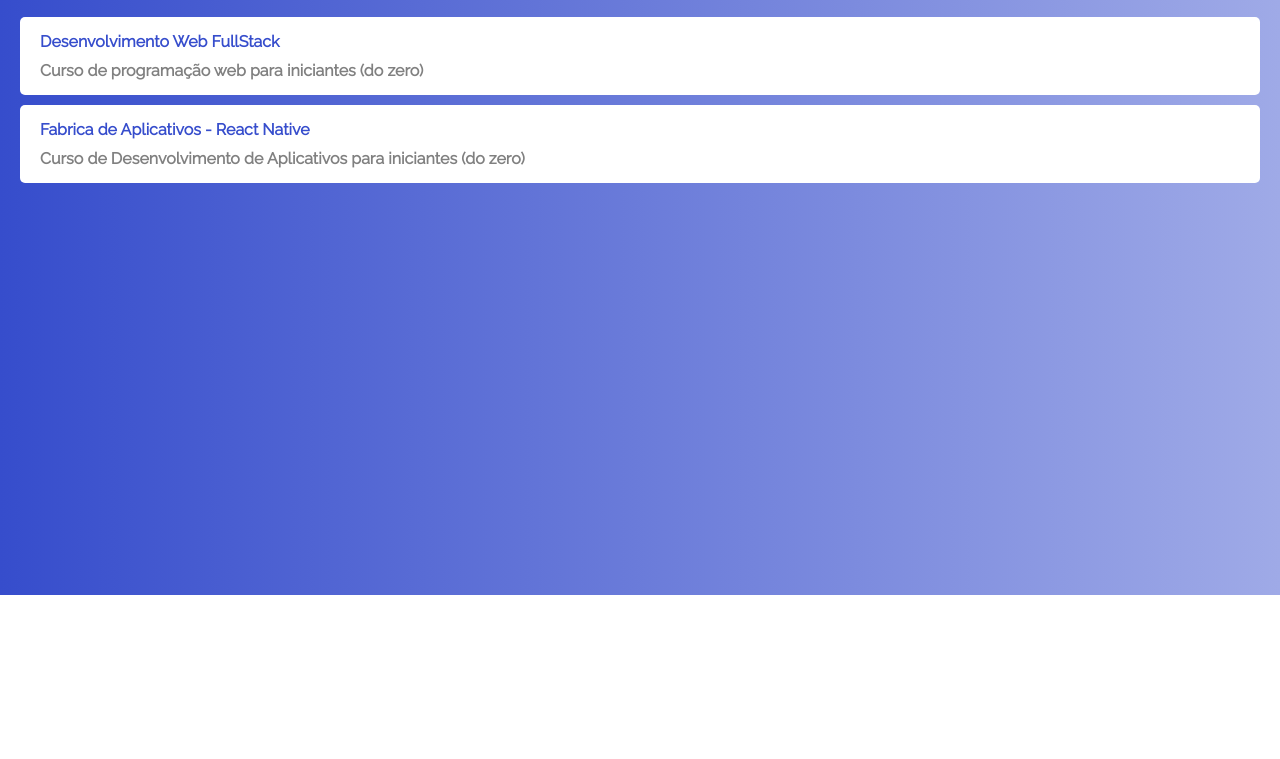
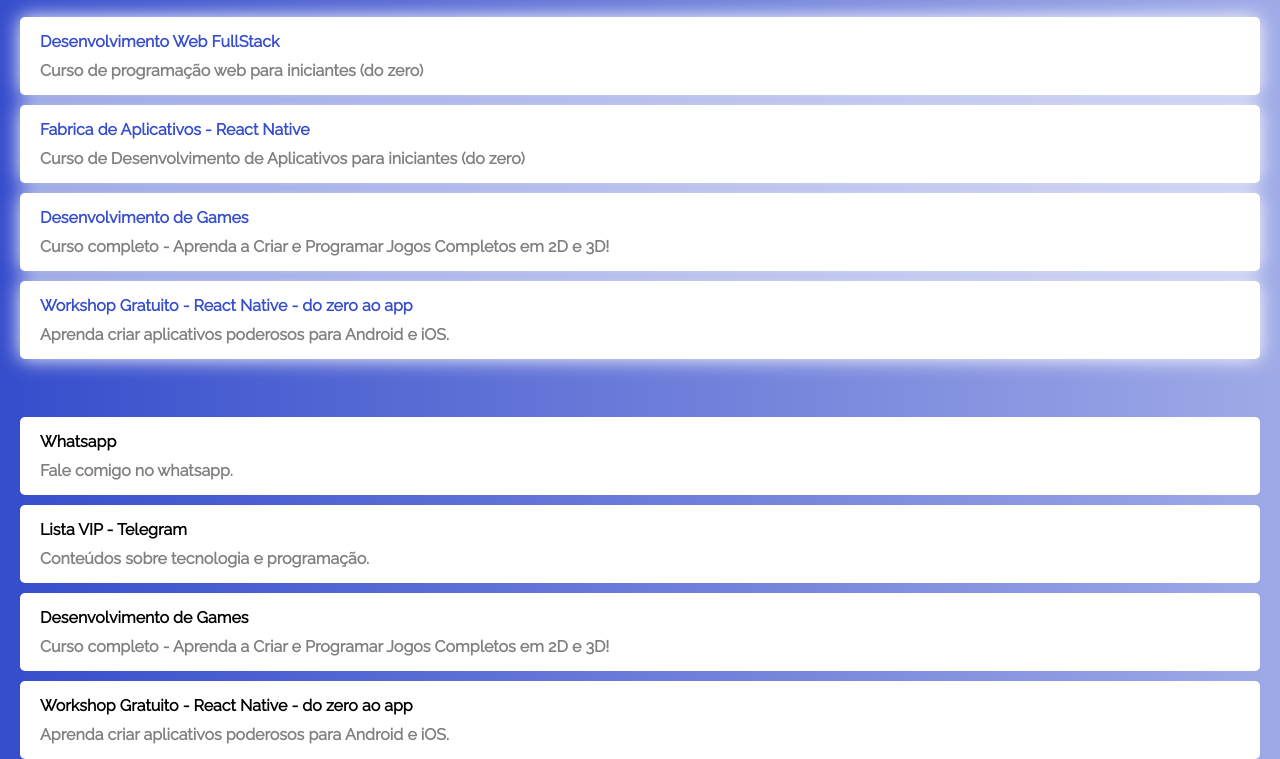
Before and after one commit to brudoliveira/brudoliveira.github.io, a plain HTML site: page index.html in a window 1280 px wide. Shown: the part 225-984 px from the top of the page. Before the commit the page ends 820 px from the top, so only its background shows below. Drawn offline with Linux system fonts and the light colour scheme.

Commit message:
Adding more buttons

```diff
--- a/css/style.css
+++ b/css/style.css
@@ -64,6 +64,7 @@
     text-decoration: none;
     color: rgb(54,77,204);
     font-weight: bold;
+    box-shadow: 0 0 20px white;
 
 }
 .links-list li a span {
@@ -71,3 +72,28 @@
     color: gray;
     margin-top: 10px;
 }
+
+.links-second {
+    list-style: none;
+}
+
+.links-second li {
+    margin: 10px 20px;
+}
+
+.links-second li a {
+    display: block;
+    background-color: white;
+    padding: 15px 20px;
+    border-radius: 5px;
+    text-decoration: none;
+    color: rgb(0, 0, 0);
+    font-weight: bold;
+}
+
+.links-second li a span {
+    display: block;
+    color: gray;
+    margin-top: 10px;
+
+}
--- a/index.html
+++ b/index.html
@@ -62,7 +62,46 @@
         <li>
             <a href="" target="_blank">
                 Fabrica de Aplicativos - React Native
-               <span>Curso de Desenvolvimento de Aplicativos para iniciantes (do zero)</span>
+            <span>Curso de Desenvolvimento de Aplicativos para iniciantes (do zero)</span>
+            </a>
+        </li>
+        <li>
+            <a href="" target="_blank">
+                Desenvolvimento de Games
+                <span>Curso completo - Aprenda a Criar e Programar Jogos Completos em 2D e 3D!</span>
+            </a>
+        </li>
+        <li>
+            <a href="" target="_blank">
+                Workshop Gratuito - React Native - do zero ao app
+                <span>Aprenda criar aplicativos poderosos para Android e iOS.</span>
+            </a>
+        </li>
+    </ul>
+    <br></br>
+    <ul class="links-second">
+        <li>
+            <a href="" target="_blank">
+                Whatsapp
+                <span>Fale comigo no whatsapp.</span>
+            </a>
+        </li>
+        <li>
+            <a href="" target="_blank">
+                Lista VIP - Telegram
+                <span>Conteúdos sobre tecnologia e programação.</span>
+            </a>
+        </li>
+        <li>
+            <a href="" target="_blank">
+                Desenvolvimento de Games
+                <span>Curso completo - Aprenda a Criar e Programar Jogos Completos em 2D e 3D!</span>
+            </a>
+        </li>
+        <li>
+            <a href="" target="_blank">
+                Workshop Gratuito - React Native - do zero ao app
+                <span>Aprenda criar aplicativos poderosos para Android e iOS.</span>
             </a>
         </li>
     </ul>
```
